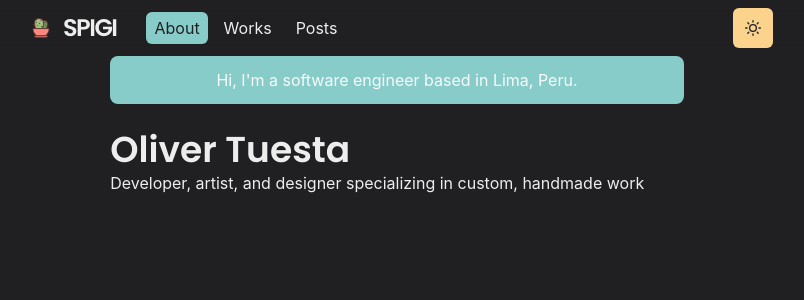
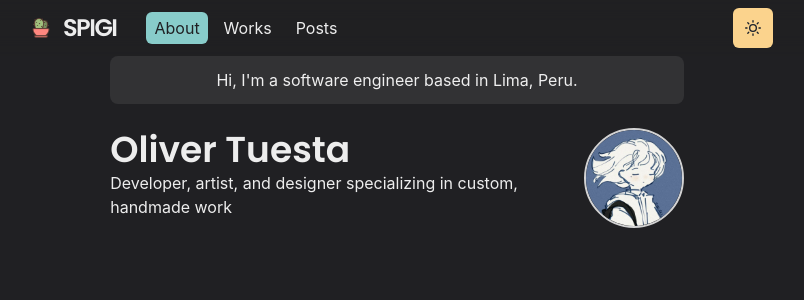
Before and after one commit to oliverTuesta/olivertuesta-homepage, a Next.js app: page / in a window 1280 px wide. Shown: the top 300 px of the page, without its empty margins (243-1047 px from the left). Built offline with nearby package versions, Linux system fonts and the light colour scheme.

Commit message:
feat: add profile picture

```diff
--- a/pages/index.js
+++ b/pages/index.js
@@ -1,9 +1,21 @@
-import { Box, Container, Heading } from '@chakra-ui/react';
+import {
+    Box,
+    Container,
+    Heading,
+    Image,
+    useColorModeValue,
+} from '@chakra-ui/react';
 
 const Home = () => {
     return (
         <Container>
-            <Box borderRadius="lg" bg="glassTeal" p={3} mb={6} align="center">
+            <Box
+                borderRadius="lg"
+                bg={useColorModeValue('whiteAlpha.500', 'whiteAlpha.200')}
+                p={3}
+                mb={6}
+                align="center"
+            >
                 Hi, I&apos;m a software engineer based in Lima, Peru.
             </Box>
             <Box display={{ md: 'flex' }}>
@@ -16,6 +28,22 @@
                         handmade work
                     </p>
                 </Box>
+                <Box
+                    flexShrink={0}
+                    mt={{ base: 4, md: 0 }}
+                    ml={{ md: 6 }}
+                    align="center"
+                >
+                    <Image
+                        borderColor="whiteAlpha.800"
+                        borderWidth={2}
+                        borderStyle="solid"
+                        maxWidth="100px"
+                        display="inline-block"
+                        borderRadius="full"
+                        src="/images/spigi.jpg"
+                    />
+                </Box>
             </Box>
         </Container>
     );
```
Also changed, not shown: public/images/spigi.jpg (added).
